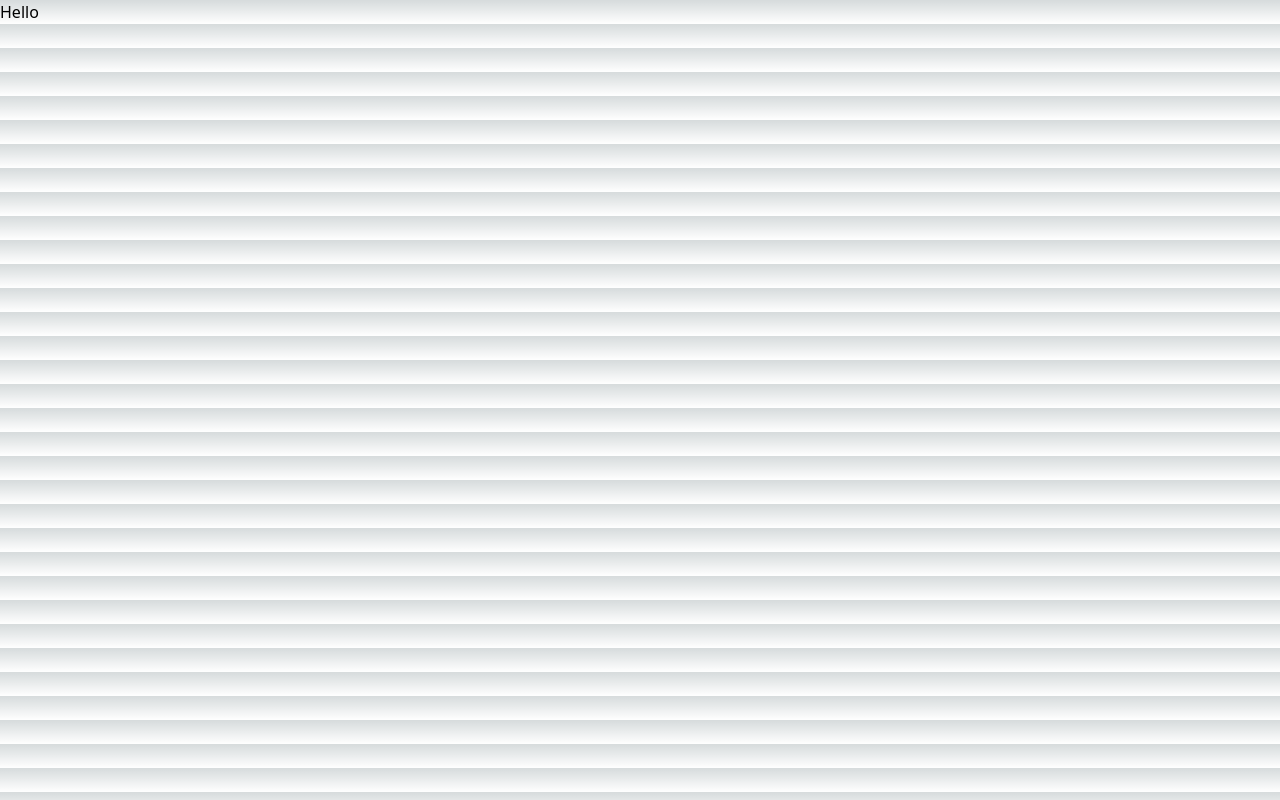
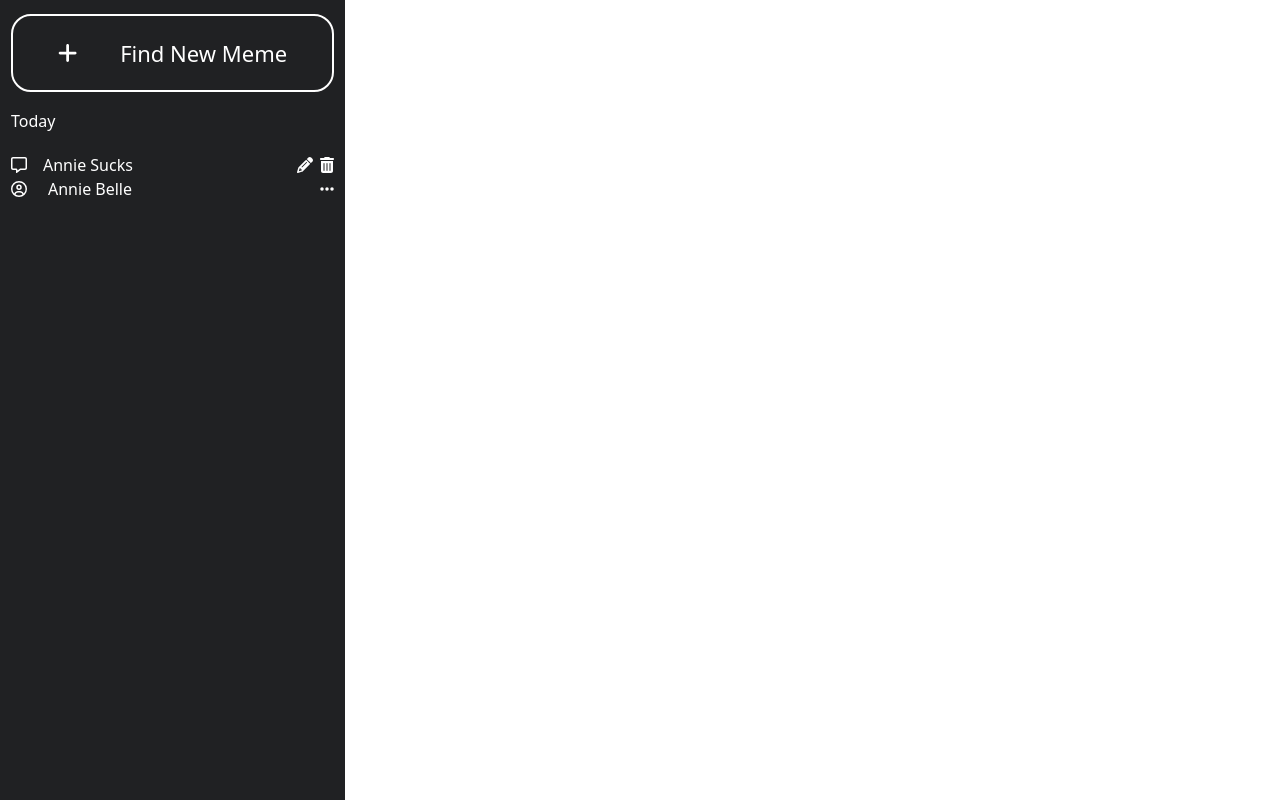
Before and after one commit to antran1245/memegpt, a Next.js app: page / in a window 1280 px wide. Built offline with nearby package versions, Linux system fonts and the light colour scheme.

Commit message:
working on the sidebar

```diff
--- a/package.json
+++ b/package.json
@@ -9,6 +9,10 @@
     "lint": "next lint"
   },
   "dependencies": {
+    "@fortawesome/fontawesome-svg-core": "^6.4.0",
+    "@fortawesome/free-regular-svg-icons": "^6.4.0",
+    "@fortawesome/free-solid-svg-icons": "^6.4.0",
+    "@fortawesome/react-fontawesome": "^0.2.0",
     "@types/node": "18.16.3",
     "@types/react": "18.2.2",
     "@types/react-dom": "18.2.3",
--- /dev/null
+++ b/src/components/Sidebar.tsx
@@ -0,0 +1,36 @@
+import { FontAwesomeIcon } from "@fortawesome/react-fontawesome"
+import { faPlus, faPencil, faTrashCan, faEllipsis } from "@fortawesome/free-solid-svg-icons"
+import { faMessage, faUserCircle } from "@fortawesome/free-regular-svg-icons"
+
+export default function Sidebar() {
+    return(
+        <div className="bg-black h-[100vh] w-[345px] flex justify-center text-white">
+            <div className="mt-[14px]">
+                <button className="rounded-[20px] border-2 text-[22px] h-[78px] w-[323px] flex-auto">
+                    <FontAwesomeIcon icon={faPlus} className="mr-[43px]"/>
+                    Find New Meme
+                </button>
+                <div className="mt-[17px]">
+                    <p className="mb-[20px]">Today</p>
+                    <div className="flex justify-between items-center">
+                        <div className="flex items-center">
+                            <FontAwesomeIcon icon={faMessage} className="mr-[16px]"/>
+                            <p>Annie Sucks</p>
+                        </div>
+                        <div>
+                            <FontAwesomeIcon icon={faPencil} className="mr-[7px]"/>
+                            <FontAwesomeIcon icon={faTrashCan}/>
+                        </div>
+                    </div>
+                    <div className="flex justify-between items-center">
+                        <div className="flex items-center">
+                            <FontAwesomeIcon icon={faUserCircle} className="mr-[21px]"/>
+                            <p>Annie Belle</p>
+                        </div>
+                        <FontAwesomeIcon icon={faEllipsis}/>
+                    </div>
+                </div>
+            </div>
+        </div>
+    )
+}
--- a/src/pages/index.tsx
+++ b/src/pages/index.tsx
@@ -1,3 +1,4 @@
+import Sidebar from '@/components/Sidebar'
 import Head from 'next/head'
 
 export default function Home() {
@@ -11,7 +12,7 @@
         <meta name="viewport" content="width=device-width, initial-scale=1.0"/>
       </Head>
       <main>
-        <h1>Hello</h1>
+        <Sidebar/>
       </main>
     </>
   )
--- a/src/styles/globals.css
+++ b/src/styles/globals.css
@@ -17,11 +17,6 @@
 }
 
 body {
-  color: rgb(var(--foreground-rgb));
-  background: linear-gradient(
-      to bottom,
-      transparent,
-      rgb(var(--background-end-rgb))
-    )
-    rgb(var(--background-start-rgb));
+  height: 100vh;
+  width: 100vw;
 }
--- a/tailwind.config.js
+++ b/tailwind.config.js
@@ -13,6 +13,17 @@
           'conic-gradient(from 180deg at 50% 50%, var(--tw-gradient-stops))',
       },
     },
+    screens: {
+      sm: '480px',
+      md: '768px',
+      lg: '976px',
+      xl: '1440px'
+    },
+    colors: {
+      'black': '#202123',
+      'white': '#FFFFFF',
+      'grey' : '#F1F1F1'
+    }
   },
   plugins: [],
 }
```
Also changed, not shown: 1 other file (tests, documents, lock files or other folders).
